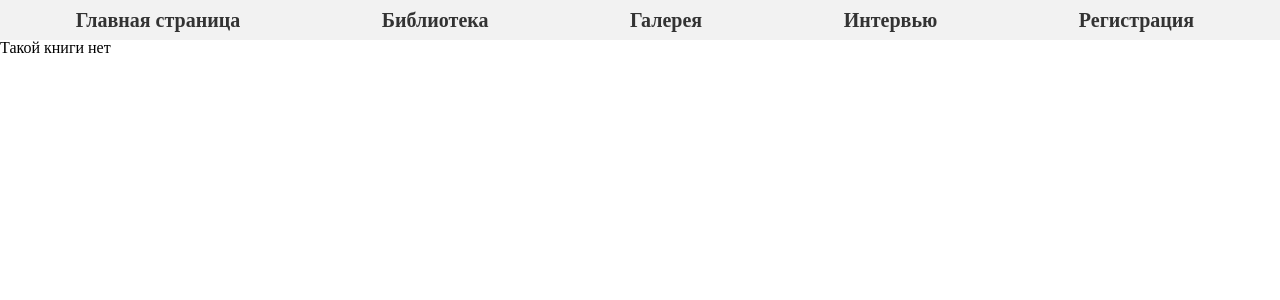
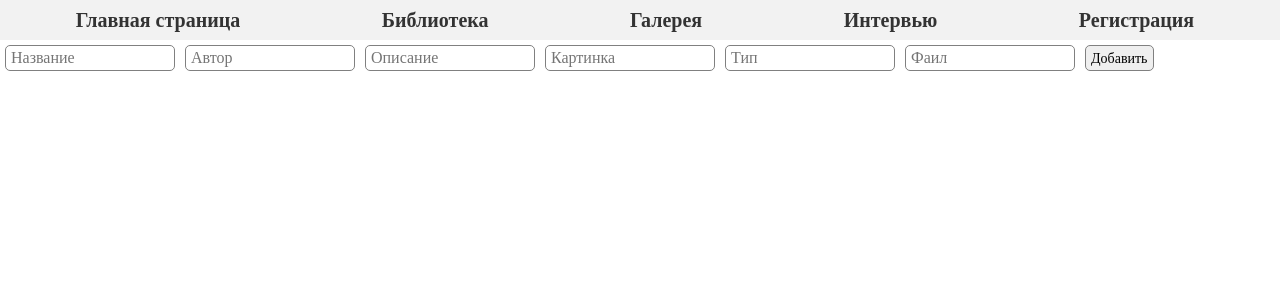
Before and after one commit to Pavelshlykov91/UProject_SKB_University, a React (Vite) app in the folder client/: page /library/add-form in a window 1280 px wide. Shown: the top 300 px of the page. Built offline with nearby package versions, Linux system fonts and the light colour scheme; no server answers.

Commit message:
build:library

```diff
--- a/client/src/App/App.tsx
+++ b/client/src/App/App.tsx
@@ -12,8 +12,8 @@ import { loadMaterials } from '../features/libraryPage/reducer/librarySlice';
 import { loadAlbums } from '../features/photoAlbum/reducer/albumsSlice';
 import AddAlbumsPage from '../features/photoAlbum/AddAlbumsPage';
 import PhotoAlbumPage from '../features/photoAlbum/PhotoAlbumPage';
-import LibraryItemPage from '../features/libraryPage/LibraryItemPage'
-
+import LibraryItemPage from '../features/libraryPage/LibraryItemPage';
+import AddLibraryForm from '../features/libraryPage/AddLibraryForm';
 
 const App = (): JSX.Element => {
   const dispatch = useAppDispatch();
@@ -33,8 +33,8 @@ const App = (): JSX.Element => {
         <Route path="/gallery/:albumId" element={<PhotoAlbumPage />} />
         <Route path="/interview" element={<InterviewPage />} />
         <Route path="/library" element={<LibraryPage />} />
-        <Route path="/library/:materialId" element={<LibraryItemPage/>} />
-
+        <Route path="/library/:materialId" element={<LibraryItemPage />} />
+        <Route path="/library/add-form" element={<AddLibraryForm />} />
       </Route>
     </Routes>
   );
--- a/client/src/features/libraryPage/AddLibraryForm.tsx
+++ b/client/src/features/libraryPage/AddLibraryForm.tsx
@@ -1,13 +1,84 @@
-import React from 'react'
+/* eslint-disable jsx-a11y/label-has-associated-control */
+import React, { useState } from 'react';
+import { useAppDispatch } from '../../redux/store';
+import { addMaterial } from './reducer/librarySlice';
 
-const AddLibraryForm = ():JSX.Element => {
+const AddLibraryForm = (): JSX.Element => {
+  const [name, setName] = useState('');
+  const [author, setAuthor] = useState('');
+  const [content, setContent] = useState('');
+  const [url, setUrl] = useState('');
+  const [type, setType] = useState('');
+  const [file, setFile] = useState('');
+
+  // const material = useSelector((store: RootState) => store.materials.materials);
+  const dispatch = useAppDispatch();
+
+  const onHandleMaterialAdd = async (e: React.FormEvent<HTMLFormElement>): Promise<void> => {
+    e.preventDefault();
+    dispatch(addMaterial({ name, author, content, url }));
+    setName('');
+    setAuthor('');
+    setContent('');
+    setUrl('');
+    setType('');
+    setFile('');
+  };
   return (
-    <form className='form__addBook'>
-      {/* <input type="text" />
-      <input type="text" />
-      <button type='button'>Add</button> */}
-    </form>
-  )
-}
+    <div className="formAdd__container">
+      <form onSubmit={onHandleMaterialAdd}>
+        <label htmlFor="a">
+          <input
+            value={name}
+            onChange={(e) => setName(e.target.value)}
+            type="text"
+            placeholder="Название"
+          />
+        </label>
+        <label htmlFor="b">
+          <input
+            value={author}
+            onChange={(e) => setAuthor(e.target.value)}
+            placeholder="Автор"
+            type="text"
+          />
+        </label>
+        <label htmlFor="c">
+          <input
+            value={content}
+            onChange={(e) => setContent(e.target.value)}
+            type="text"
+            placeholder="Описание"
+          />
+        </label>
+        <label htmlFor="d">
+          <input
+            value={url}
+            onChange={(e) => setUrl(e.target.value)}
+            type="text"
+            placeholder="Картинка"
+          />
+        </label>
+        <label htmlFor="d">
+          <input
+            value={type}
+            onChange={(e) => setType(e.target.value)}
+            type="text"
+            placeholder="Тип"
+          />
+        </label>
+        <label htmlFor="d">
+          <input
+            value={file}
+            onChange={(e) => setFile(e.target.value)}
+            type="text"
+            placeholder="Фаил"
+          />
+        </label>
+        <button type="submit">Добавить</button>
+      </form>
+    </div>
+  );
+};
 
-export default AddLibraryForm
+export default AddLibraryForm;
--- a/client/src/features/libraryPage/LibraryItem.tsx
+++ b/client/src/features/libraryPage/LibraryItem.tsx
@@ -2,7 +2,9 @@ import React from 'react';
 import { Link } from 'react-router-dom';
 import type { Material } from './type';
 
+
 const LibraryItem = ({ material }: { material: Material }): JSX.Element => {
+
   return (
     <div className="library-item">
       <h2>{material.name}</h2>
@@ -12,6 +14,8 @@ const LibraryItem = ({ material }: { material: Material }): JSX.Element => {
       <button type="button">
         <Link to={`/library/${material.id}`}>Посмотреть книгу</Link>
       </button>
+
+
     </div>
   );
 };
--- a/client/src/features/libraryPage/LibraryPage.tsx
+++ b/client/src/features/libraryPage/LibraryPage.tsx
@@ -1,4 +1,4 @@
-import React from 'react';
+import React, { useState } from 'react';
 import { useSelector } from 'react-redux';
 import type { RootState } from '../../redux/store';
 // import AddLibraryForm from './AddLibraryForm';
@@ -6,17 +6,24 @@ import LibraryItem from './LibraryItem';
 import HeaderBlockLibrary from './HeaderBlockLibrary'
 import './style/Library.css';
 import SortItem from './SortItem'
+import AddLibraryForm from './AddLibraryForm'
 
 const LibraryPage = (): JSX.Element => {
   const materials = useSelector((store: RootState) => store.materials.materials);
+  const [flag, setFlag] = useState(false);
 
   return (
     <div>
       <HeaderBlockLibrary/>
       <SortItem/>
+      <button onClick={() => setFlag(!flag)} type="button">
+        Добавить книгу
+      </button>
+      {flag && <AddLibraryForm />}
       {materials.map((material) => (
         <LibraryItem key={material.id} material={material} />
       ))}
+
     </div>
   );
 };
--- a/client/src/features/libraryPage/api.ts
+++ b/client/src/features/libraryPage/api.ts
@@ -7,3 +7,14 @@ export const fetchMaterials = async ():Promise<Material[]> => {
   }
 return res.json()
 }
+
+export const fetchMaterialsAdd = async (material:Material):Promise<Material> => {
+  const res = await fetch('/api/materials', {
+    method: 'POST',
+    headers: {
+      'Content-type': 'application/json'
+    },
+    body: JSON.stringify(material)
+  })
+  return res.json()
+}
--- a/client/src/features/libraryPage/reducer/librarySlice.ts
+++ b/client/src/features/libraryPage/reducer/librarySlice.ts
@@ -1,6 +1,7 @@
 import { createAsyncThunk, createSlice } from '@reduxjs/toolkit';
 import type { MaterialsState } from './types';
 import * as api from '../api';
+import type { Material } from '../type'
 
 const initialState: MaterialsState = {
   materials: [],
@@ -9,6 +10,7 @@ const initialState: MaterialsState = {
 };
 
 export const loadMaterials = createAsyncThunk('materials/load', () => api.fetchMaterials());
+export const addMaterial = createAsyncThunk('materials/add', (material:Material) => api.fetchMaterialsAdd(material));
 
 const materialsSlice = createSlice({
   name: 'materials',
@@ -28,6 +30,15 @@ const materialsSlice = createSlice({
       })
       .addCase(loadMaterials.pending, (state) => {
         state.loading = true;
+      })
+      .addCase(addMaterial.fulfilled, (state, action) => {
+        state.materials.push(action.payload);
+      })
+      .addCase(addMaterial.rejected, (state, action) => {
+        state.error = action.error.message ? action.error.message : null;
+      })
+      .addCase(addMaterial.pending, (state) => {
+        state.loading = true;
       });
   },
 });
--- a/client/src/features/libraryPage/reducer/types.ts
+++ b/client/src/features/libraryPage/reducer/types.ts
@@ -1,4 +1,4 @@
-import type { Material} from '../type';
+import type { Material } from '../type';
 
 export type MaterialsState = {
   materials: Material[];
@@ -10,4 +10,6 @@ export type ThemesState = {
   themes: [];
 };
 
-export type Action = { type: 'materials/load'; payload: Material[] };
+export type Action =
+  | { type: 'materials/load'; payload: Material[] }
+  | { type: 'materials/add'; payload: Material };
```
Also changed, not shown: client/src/features/libraryPage/type.ts (+5 -5 lines), 1 other file (tests, documents, lock files or other folders).
